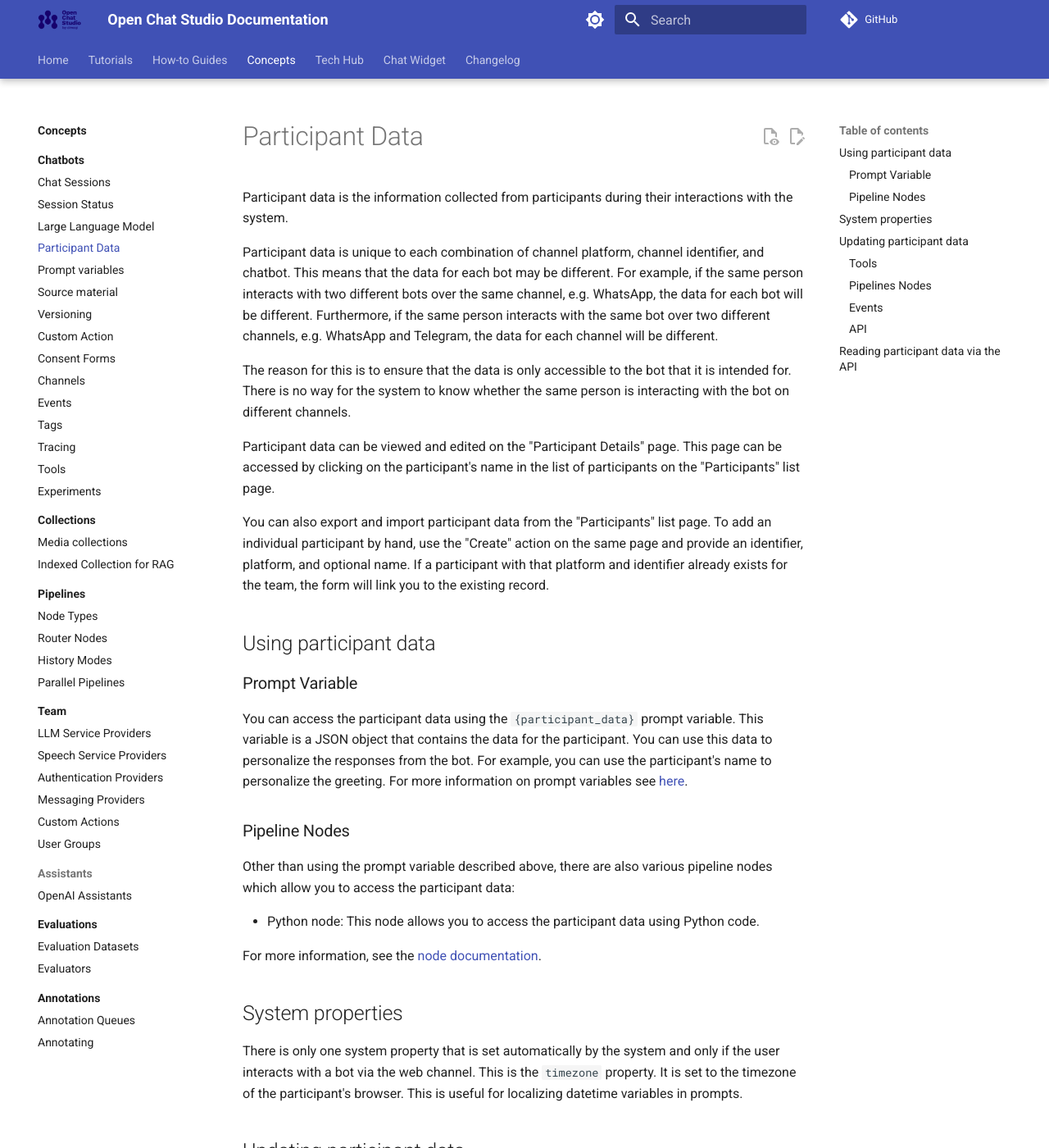
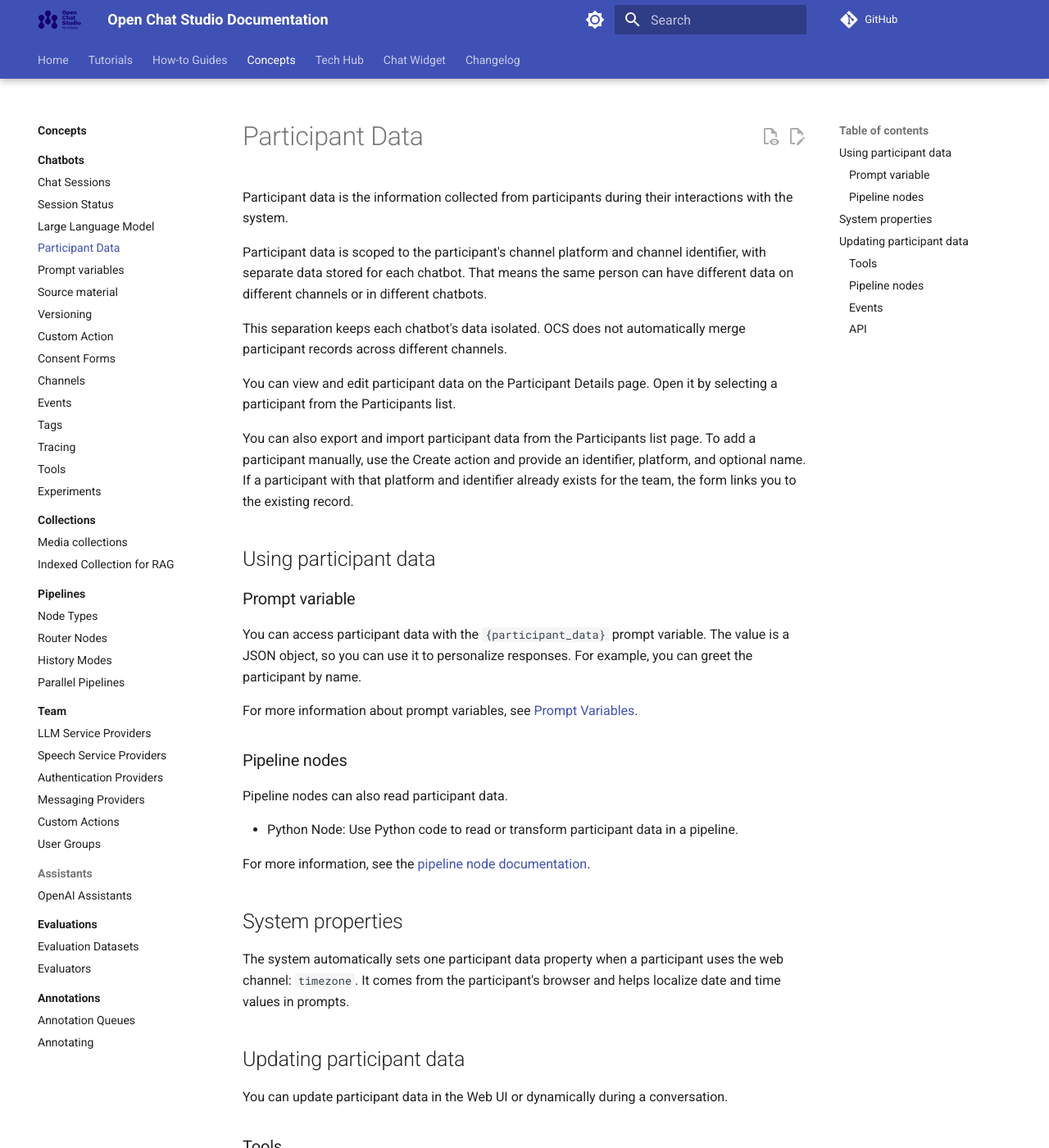
Before and after one commit to dimagi/open-chat-studio-docs, an MkDocs documentation site: the page built from docs/concepts/participant_data.md, in a window 1280 px wide and 1400 px high. Shown: the whole window at 82% size. Built offline with MkDocs 1.6.1 and Material for MkDocs 9.7.7, drawn with Linux system fonts in a browser that asks for light colours; a script that is not in the unit is left out; comment, search, counter and statistics services are not loaded; some of the changed text lies outside the part shown.

Commit message:
Reworked the participant docs so the concept page stays high-level & new tech hub page for participant API

````diff
--- a/docs/concepts/participant_data.md
+++ b/docs/concepts/participant_data.md
@@ -2,61 +2,47 @@
 
 Participant data is the information collected from participants during their interactions with the system.
 
-Participant data is unique to each combination of channel platform, channel identifier, and chatbot. This means that
-the data for each bot may be different. For example, if the same person interacts with two different bots over the same
- channel, e.g. WhatsApp, the data for each bot will be different. Furthermore, if the same person interacts with the same
-bot over two different channels, e.g. WhatsApp and Telegram, the data for each channel will be different.
+Participant data is scoped to the participant's channel platform and channel identifier, with separate data stored for each chatbot. That means the same person can have different data on different channels or in different chatbots.
 
-The reason for this is to ensure that the data is only accessible to the bot that it is intended for. There
-is no way for the system to know whether the same person is interacting with the bot on different channels.
+This separation keeps each chatbot's data isolated. OCS does not automatically merge participant records across different channels.
 
-Participant data can be viewed and edited on the "Participant Details" page. This page can be accessed by clicking on
-the participant's name in the list of participants on the "Participants" list page.
+You can view and edit participant data on the Participant Details page. Open it by selecting a participant from the Participants list.
 
-You can also export and import participant data from the "Participants" list page. To add an individual participant by hand, use the "Create" action on the same page and provide an identifier, platform, and optional name. If a participant with that platform and identifier already exists for the team, the form will link you to the existing record.
+You can also export and import participant data from the Participants list page. To add a participant manually, use the Create action and provide an identifier, platform, and optional name. If a participant with that platform and identifier already exists for the team, the form links you to the existing record.
 
 ## Using participant data
 
-### Prompt Variable
+### Prompt variable
 
-You can access the participant data using the `{participant_data}` prompt variable. This variable is a JSON object that
-contains the data for the participant. You can use this data to personalize the responses from the bot. For example, you
-can use the participant's name to personalize the greeting. For more information on prompt variables
-see [here][prompt_variables].
+You can access participant data with the `{participant_data}` prompt variable. The value is a JSON object, so you can use it to personalize responses. For example, you can greet the participant by name.
 
-[prompt_variables]: ../concepts/prompt_variables.md
+For more information about prompt variables, see [Prompt Variables](prompt_variables.md).
 
-### Pipeline Nodes
+### Pipeline nodes
 
-Other than using the prompt variable described above, there are also various pipeline nodes which allow you to access
-the participant data:
+Pipeline nodes can also read participant data.
 
-* Python node: This node allows you to access the participant data using Python code.
+* Python Node: Use Python code to read or transform participant data in a pipeline.
 
-For more information, see the [node documentation](pipelines/nodes.md).
+For more information, see the [pipeline node documentation](pipelines/nodes.md).
 
 ## System properties
 
-There is only one system property that is set automatically by the system and only if the user interacts with a bot via
-the web channel. This is the `timezone` property. It is set to the timezone of the participant's browser. This is useful
-for localizing datetime variables in prompts.
+The system automatically sets one participant data property when a participant uses the web channel: `timezone`. It comes from the participant's browser and helps localize date and time values in prompts.
 
 ## Updating participant data
 
-You can manually update the participant data using the Web UI. Participant data can also be updated dynamically using the methods described below.
+You can update participant data in the Web UI or dynamically during a conversation.
 
 ### Tools
 
-Open Chat Studio provides some [tools](../tech-hub/tools.md#update-participant-data) that allow bots to update the participant data. These tools are available in the "Tools"
-tab of the chatbot edit page.
+Open Chat Studio provides [tools](../tech-hub/tools.md#update-participant-data) that let bots update participant data in real time from the Tools tab on the chatbot edit page.
 
-These tools allow the bot to update the data in real time as the user is interacting with the bot.
+### Pipeline nodes
 
-### Pipelines Nodes
+The [Update Participant Data Node](../concepts/pipelines/nodes.md#update-participant-data-node) and the [Python Node](../concepts/pipelines/nodes.md#python-node) can both modify participant data. The Update Participant Data Node is commonly used with events, while the Python Node works in any pipeline.
 
-Both the "Update Participant Data Node" and the "Python Node" can be used to make updates to participant data. The "Update participant data" node is primarily used in conjunction with events (see below). The "Python Node" can be used to update the data using Python code as part of any pipeline.
-
-For more information, see the [node documentation](pipelines/nodes.md).
+For more information, see the [pipeline node documentation](pipelines/nodes.md).
 
 ### Events
 
@@ -81,43 +67,6 @@
 
 ### API
 
-You can also update the participant data using the API. This is useful if you want full control over the data or when
-you want to update the data based from an external system. You can use the following endpoint to update the participant
-data:
+For API details, including request and response formats, see [Participant Data API](../tech-hub/participant_data.md).
 
-`POST /api/participants/`
-
-```json
-{
-  "platform": "Name of the channel platform e.g. WhatsApp, Telegram etc.",
-  "identifier": "ID of the participant on the specified platform",
-  "name": "Optional name for the participant",
-  "data": [
-    {
-      "chatbot_id": "Public ID of the chatbot the data is for",
-      "data": {
-        "key": "value"
-      }
-    }
-  ]
-}
-```
-
-The `POST` endpoint requires the `participants:write` OAuth scope.
-
-See [the API docs](https://openchatstudio.com/api/docs/#tag/Participants/operation/update_participant_data){target="_blank"}
-for more information on the API.
-
-## Reading participant data via the API
-
-You can list participants and their per-chatbot data using:
-
-`GET /api/participants/`
-
-The endpoint is cursor-paginated and supports the following query parameters:
-
-* `identifier` — filter by participant identifier
-* `platform` — filter by channel platform
-* `experiment` — filter by chatbot public id; when provided, each returned participant's `data` array is also limited to entries for that chatbot
-
-The `GET` endpoint requires the `participants:read` OAuth scope. Each entry in the `data` array uses `chatbot` (chatbot name) and `chatbot_id` (chatbot public id) to identify the chatbot the data belongs to.
+For the full API schema, you can also refer to the generated [API docs](../api/index.md).
--- a/mkdocs.yml
+++ b/mkdocs.yml
@@ -166,6 +166,7 @@
   - Tech Hub:
     - tech-hub/index.md
     - Tools Reference: tech-hub/tools.md
+    - Participant Data API: tech-hub/participant_data.md
     - Python Node: tech-hub/python_node.md
     - Call External APIs:
         - tech-hub/external-api-calls/index.md
````
Also changed, not shown: docs/tech-hub/participant_data.md (added, +43 -0 lines).
